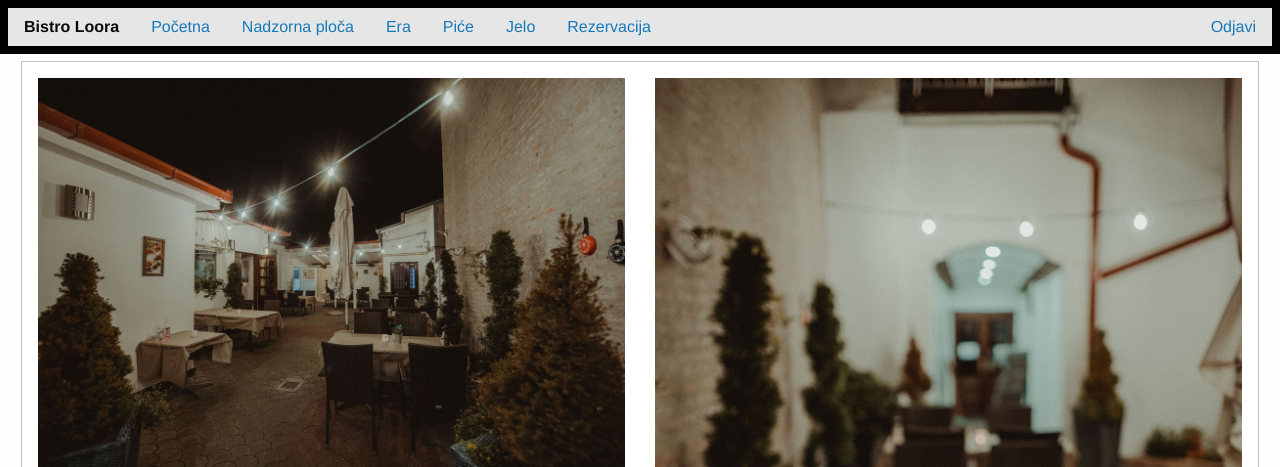
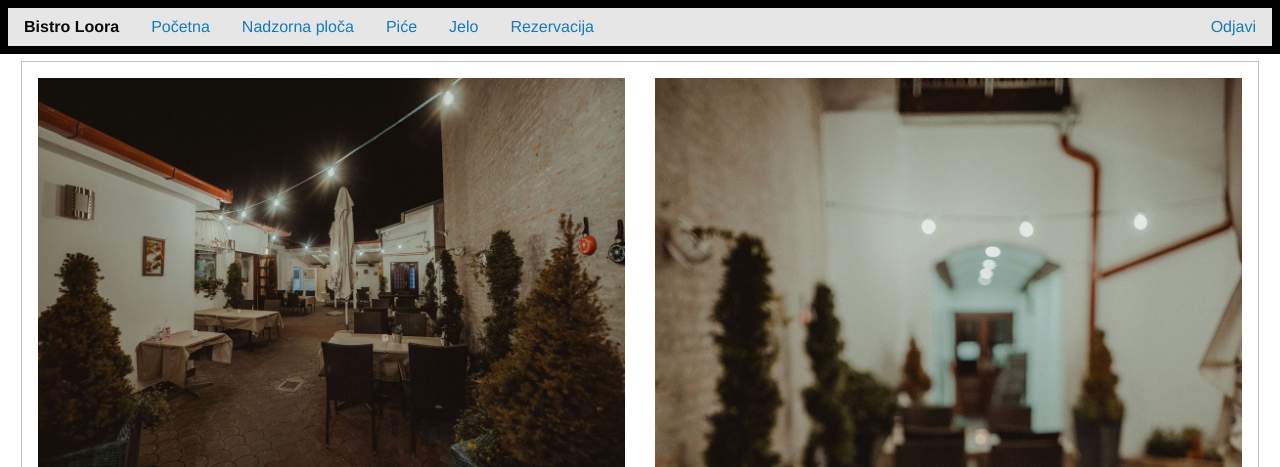
Before and after one commit to MatejPapac/ZavrsniRad, a PHP site: page / in a window 1280 px wide. Shown: the top 467 px of the page. Run offline with PHP 8.4, Linux system fonts and the light colour scheme; the visitor is signed in with stand-in values (Sample User, id 1); some libraries are stand-ins or nearby versions.

Commit message:
Update izbornik.phtml

```diff
--- a/app/view/predlosci/izbornik.phtml
+++ b/app/view/predlosci/izbornik.phtml
@@ -10,7 +10,7 @@
       <li><a href="<?=App::config('url')?>">Početna</a></li>
       <?php if(App::autoriziran()):?>
         <li><a href="<?=App::config('url')?>nadzornaploca/index">Nadzorna ploča</a></li>
-        <li><a href="<?=App::config('url')?>era/index">Era</a></li>
+
 
       <?php endif;?>
 
```
